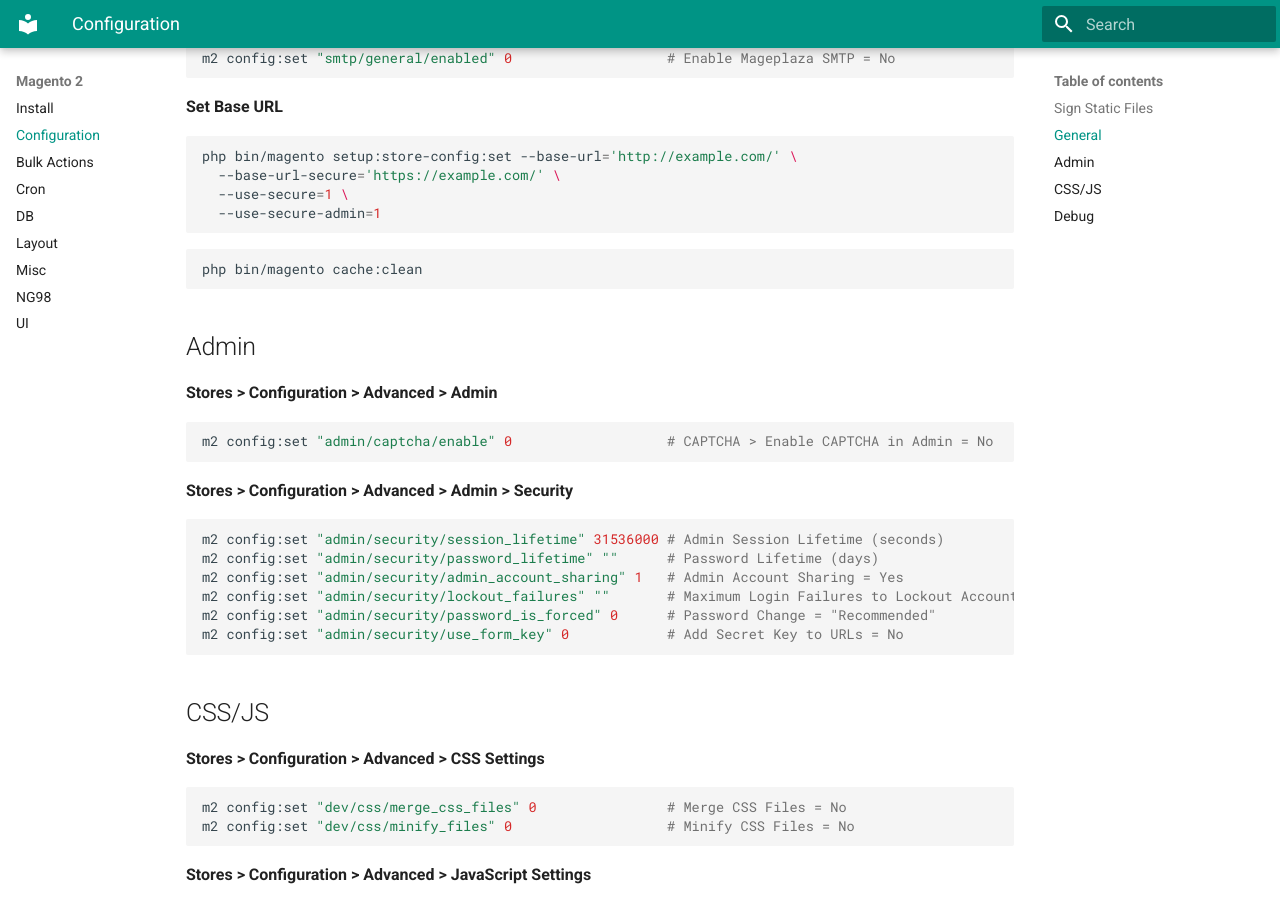
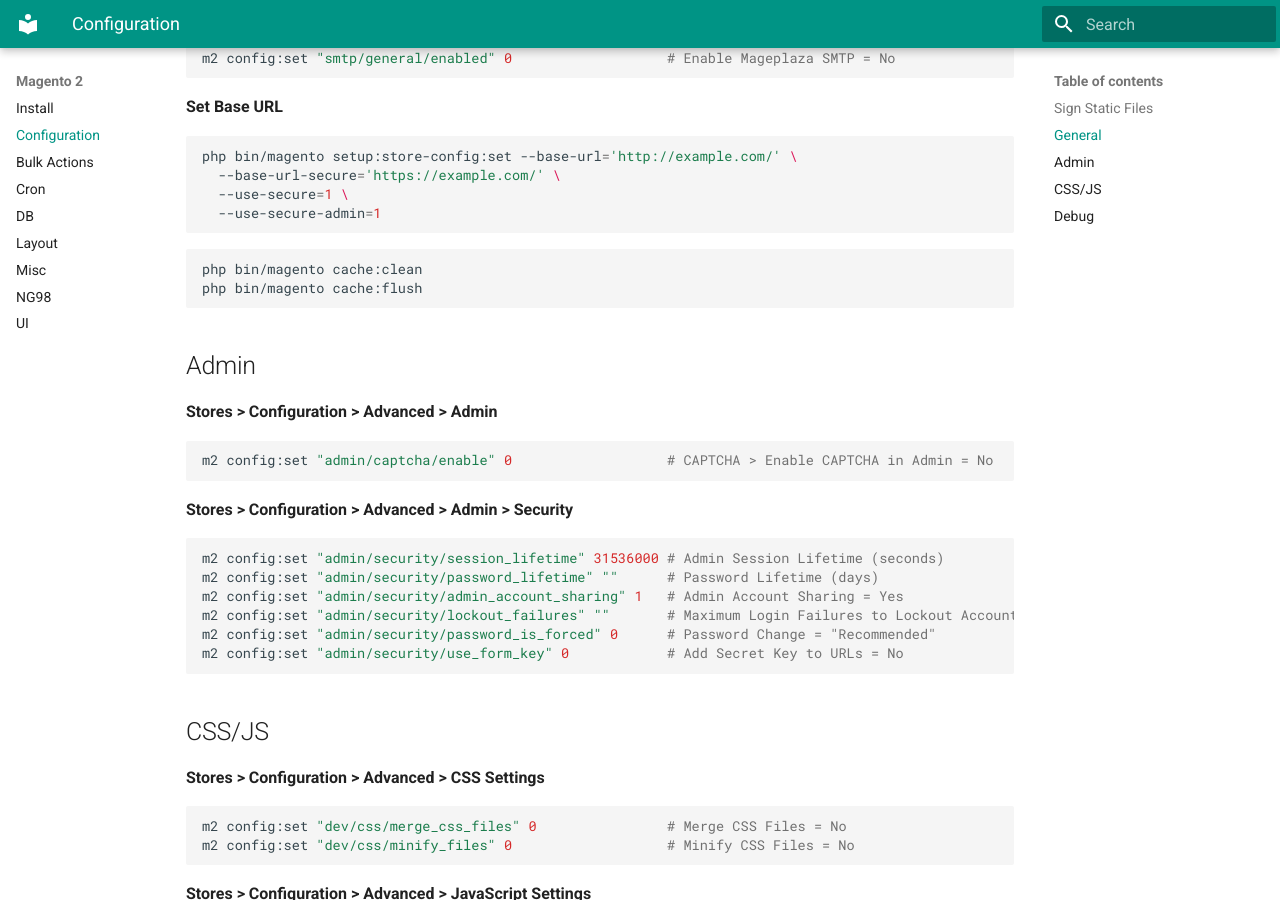
Before and after one commit to yutv/kb, an MkDocs documentation site: the page built from docs/magento-2/configuration.md, in a window 1280 px wide and 900 px high, scrolled down 690 px. Built offline with MkDocs 1.6.1 and Material for MkDocs 9.7.7, drawn with Linux system fonts in a browser that asks for light colours.

Commit message:
m2-base-url

````diff
--- a/docs/magento-2/configuration.md
+++ b/docs/magento-2/configuration.md
@@ -40,6 +40,7 @@
 ```
 ```bash
 php bin/magento cache:clean
+php bin/magento cache:flush
 ```
 
 ## Admin
````
